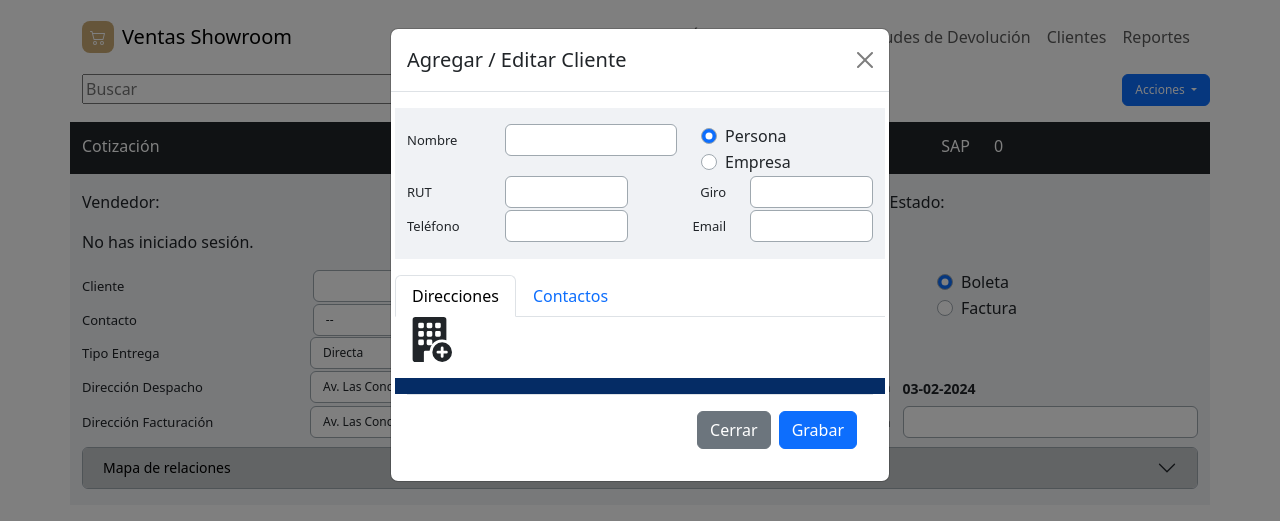
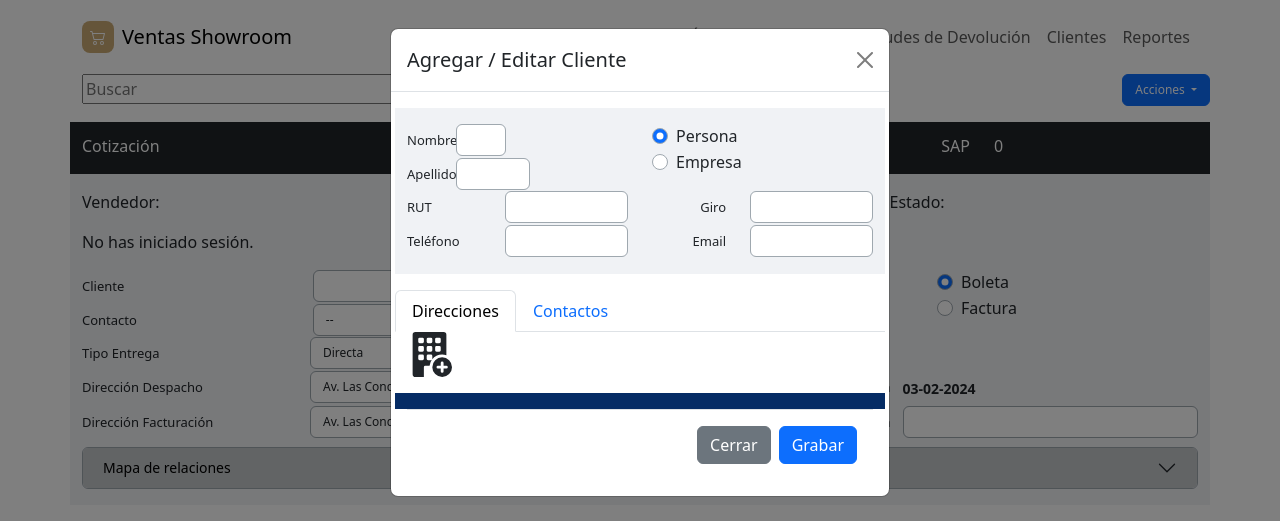
Before and after one commit to wherrerals/AplicacionVentas, a Django app: template gestionPedidos/templates/gestionPedidos/cotizacion.html in a window 1280 px wide, after a click that opens the changed part. Shown: the top 521 px of the page. Run offline with Django 4.2, Linux system fonts and the light colour scheme; the template is opened without the code that fills it, so the values that code supplies are empty.

Commit message:
razon social/nombre

```diff
--- a/AplicacionVentas/settings.py
+++ b/AplicacionVentas/settings.py
@@ -60,7 +60,7 @@ ROOT_URLCONF = 'AplicacionVentas.urls'
 TEMPLATES = [
     {
         'BACKEND': 'django.template.backends.django.DjangoTemplates',
-        'DIRS': ['/Users/William Herrera/Documents/Proyectoledstudio/AplicacionVentas/gestionPedidos/templates/gestionPedidos'],
+        'DIRS': ['/Users/nicor/Universidad/Practica/AplicacionVentas/gestionPedidos/templates/gestionPedidos'],
 
         'APP_DIRS': True,
         'OPTIONS': {
@@ -85,7 +85,7 @@ DATABASES = {
         'ENGINE': 'django.db.backends.mysql',
         'NAME': 'led_studio',
         'USER':'root',
-        'PASSWORD':'Ea7hava5*',
+        'PASSWORD':'qwerty',
         'HOST':'localhost',
         'PORT':'3306',
     }
--- a/gestionPedidos/static/gestionPedidos/js/botones.js
+++ b/gestionPedidos/static/gestionPedidos/js/botones.js
@@ -243,9 +243,7 @@ function agergardireccion(){
       <div class="col-sm-12" style="height: 15px;background: transparent;">
         <span>&nbsp;</span>
       </div>
-      <div class="col-sm-12" style="height: 15px;background: var(--bs-body-bg);">
-        <span>&nbsp;</span>
-      </div>
+
     </div>
   </div>`;
 
--- a/gestionPedidos/templates/gestionPedidos/cotizacion.html
+++ b/gestionPedidos/templates/gestionPedidos/cotizacion.html
@@ -109,26 +109,53 @@
                         </div>
 
                         <div class="row" style="background: #f0f2f5;">
+                          <div class="col-sm-6 col-md-6">
+                            <div class="row">
+                              <div class="col-sm-2 col-md-1 text-nowrap" style="width: 20%;">
+                                <label id="nombreLabel" class="col-form-label" style="font-size: 13px;">Nombrehola</label>
+                              </div>
+                              <div class="col-sm-3 col-md-3" style="text-align: left;width: 30%;">
+                                <input class="form-control" type="text" name="nombre" id="nombre" value="{{ nombre }}" style="border-color: rgb(159,168,175);font-size: 12px;">
+                              </div>
+                            </div>
 
-                          <div class="col-sm-2 col-md-1 text-nowrap" style="width: 20%;">
-                            <label class="col-form-label" style="font-size: 13px;">Nombre</label>
-                          </div>
-                          <div class="col-sm-6 col-md-6" style="text-align: left;width: 40%;">
-                            <input class="form-control" type="text" name="nombre" id="nombre" value="{{ nombre }}" style="border-color: rgb(159,168,175);font-size: 12px;">
+                            <div class="row">
+                              <div class="col-sm-1 col-md-1" style="width: 20%;">
+                                <label class="col-form-label" style="font-size: 13px;">Apellido</label>
+                              </div>
+                              <div class="col-sm-6 col-md-6" style="width: 40%;">
+                                <input class="form-control" type="text" name="apellido" id="apellido" value="{{ apellido }}" style="border-color: rgb(159,168,175);font-size: 12px;">
+                              </div>
+                            </div>
                           </div>
 
                           <div class="col-sm-2" style="width: 25%;">
                             <div class="form-check">
-                              <input class="form-check-input" type="radio" id="formCheck-5" name="razonSocial" value="BOLE" style="border-color: rgb(159,168,175);"checked="">
+                              <input class="form-check-input" type="radio" id="formCheck-5" name="razonSocial" value="BOLE" style="border-color: rgb(159,168,175);" checked="" onchange="cambiarLabel()">
                               <label class="form-check-label" for="formCheck-5">Persona</label>
                             </div>
                             <div class="form-check">
-                              <input class="form-check-input" type="radio" id="formCheck-6" name="razonSocial" value="FACT" style="border-color: rgb(159,168,175);">
+                              <input class="form-check-input" type="radio" id="formCheck-6" name="razonSocial" value="FACT" style="border-color: rgb(159,168,175);" onchange="cambiarLabel()">
                               <label class="form-check-label" for="formCheck-6">Empresa</label>
                             </div>
                           </div>
+                        </div>
 
-                        </div>
+                        <script>
+                          function cambiarLabel() {
+                            var razonSocialRadio = document.getElementsByName('razonSocial');
+                            var nombreLabel = document.getElementById('nombreLabel');
+
+                            if (razonSocialRadio[0].checked) {
+                              nombreLabel.textContent = 'Nombre';
+                            } else if (razonSocialRadio[1].checked) {
+                              nombreLabel.textContent = 'Razon Social';
+                            }
+                          }
+                        </script>
+
+
+
 
 
                         <div class="row" style="background: #f0f2f5;">
--- a/gestionPedidos/templates/gestionPedidos/micuenta.html
+++ b/gestionPedidos/templates/gestionPedidos/micuenta.html
@@ -25,7 +25,7 @@
         <p></p>
       </div>
     </div>
-    <form id="CuentaForm" action="/registrarCuenta/" method="POST">
+    <form id="CuentaForm" action="/registrarCuenta/" method="POST">   {% csrf_token %}
 
 
       <div class="row" style="background: #f0f2f5;">
```
Also changed, not shown: gestionPedidos/models.py (+27 -24 lines), gestionPedidos/views.py (+13 -13 lines), gestionPedidos/migrations/0001_initial.py.
